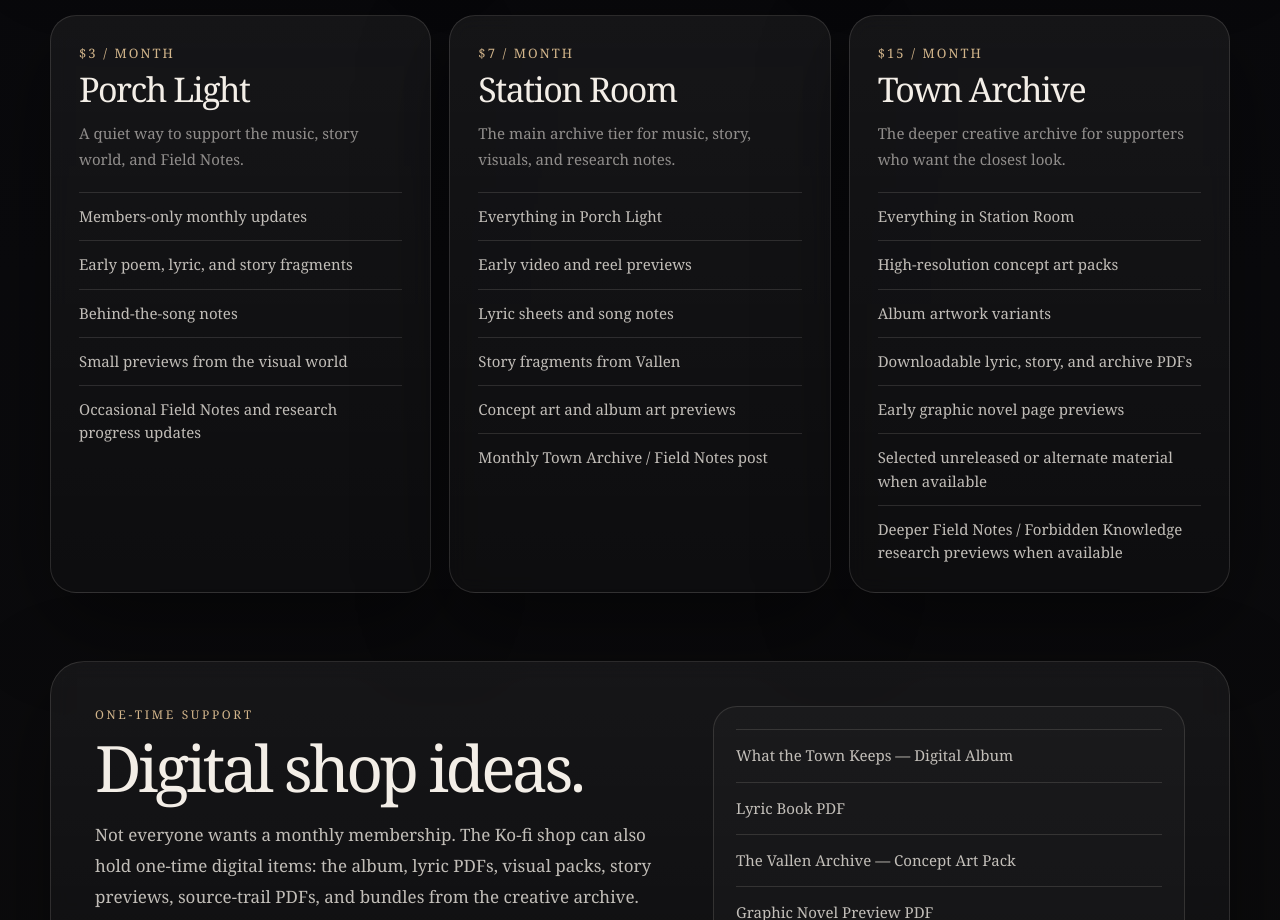
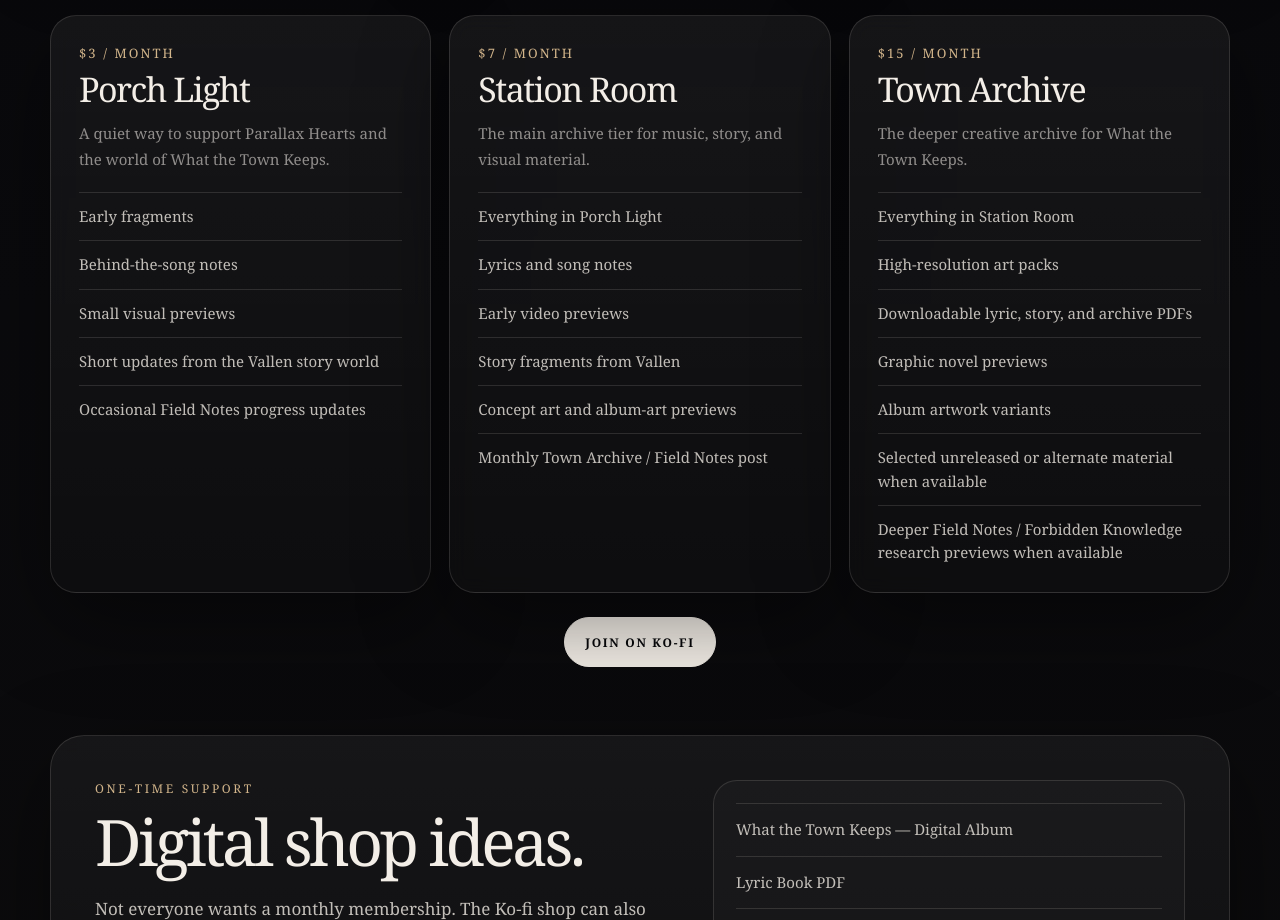
Before and after one commit to chthomps4/parallaxhearts-site, a Next.js app in the folder site/: page /support in a window 1280 px wide. Shown: the part 1282-2202 px from the top of the page. Built offline with nearby package versions, Linux system fonts and the light colour scheme.

Commit message:
Match support tiers to Ko-fi

```diff
--- a/site/app/support/page.tsx
+++ b/site/app/support/page.tsx
@@ -26,38 +26,38 @@
   {
     name: "Porch Light",
     price: "$3 / month",
-    purpose: "A quiet way to support the music, story world, and Field Notes.",
+    purpose: "A quiet way to support Parallax Hearts and the world of What the Town Keeps.",
     includes: [
-      "Members-only monthly updates",
-      "Early poem, lyric, and story fragments",
+      "Early fragments",
       "Behind-the-song notes",
-      "Small previews from the visual world",
-      "Occasional Field Notes and research progress updates",
+      "Small visual previews",
+      "Short updates from the Vallen story world",
+      "Occasional Field Notes progress updates",
     ],
   },
   {
     name: "Station Room",
     price: "$7 / month",
-    purpose: "The main archive tier for music, story, visuals, and research notes.",
+    purpose: "The main archive tier for music, story, and visual material.",
     includes: [
       "Everything in Porch Light",
-      "Early video and reel previews",
-      "Lyric sheets and song notes",
+      "Lyrics and song notes",
+      "Early video previews",
       "Story fragments from Vallen",
-      "Concept art and album art previews",
+      "Concept art and album-art previews",
       "Monthly Town Archive / Field Notes post",
     ],
   },
   {
     name: "Town Archive",
     price: "$15 / month",
-    purpose: "The deeper creative archive for supporters who want the closest look.",
+    purpose: "The deeper creative archive for What the Town Keeps.",
     includes: [
       "Everything in Station Room",
-      "High-resolution concept art packs",
+      "High-resolution art packs",
+      "Downloadable lyric, story, and archive PDFs",
+      "Graphic novel previews",
       "Album artwork variants",
-      "Downloadable lyric, story, and archive PDFs",
-      "Early graphic novel page previews",
       "Selected unreleased or alternate material when available",
       "Deeper Field Notes / Forbidden Knowledge research previews when available",
     ],
@@ -367,6 +367,23 @@
               </article>
             ))}
           </div>
+
+          <div
+            style={{
+              marginTop: "24px",
+              display: "flex",
+              justifyContent: "center",
+            }}
+          >
+            <a
+              href={koFiUrl}
+              target="_blank"
+              rel="noreferrer"
+              className="primary-button"
+            >
+              Join on Ko-fi
+            </a>
+          </div>
         </div>
       </section>
 
```
